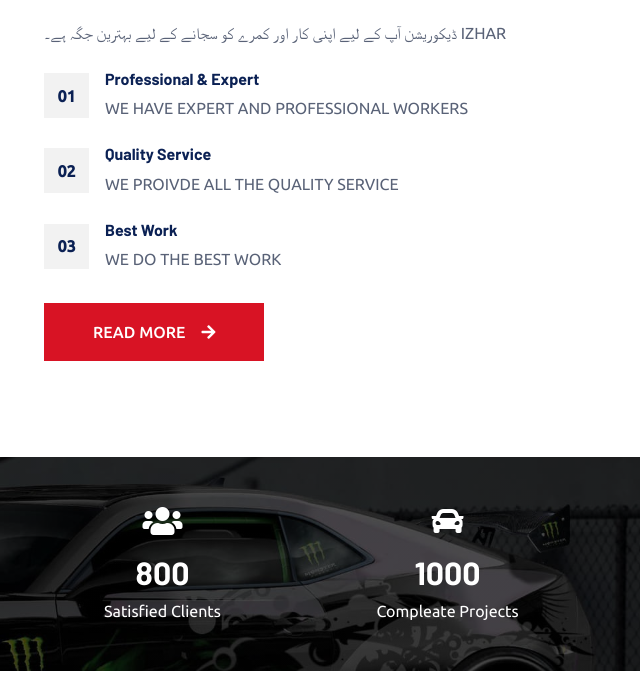
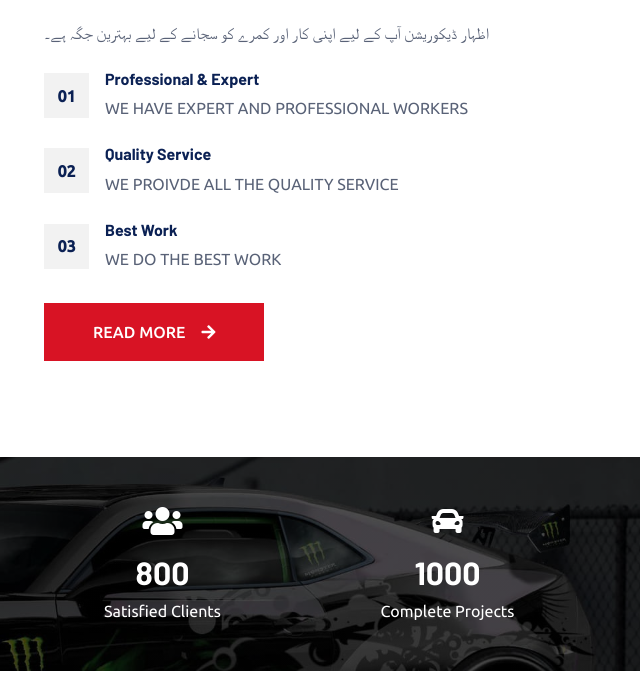
Before and after one commit to izhardecoration/izhardecoration, a plain HTML site: page index.html in a window 1280 px wide. Shown: the part 2075-2748 px from the top of the page, 620-1260 px from the left. Drawn offline with nearby package versions, Linux system fonts and the light colour scheme.

Commit message:
Add files via upload

```diff
--- a/index.html
+++ b/index.html
@@ -93,7 +93,7 @@
                             <div class="row align-items-center justify-content-center justify-content-lg-start">
                                 <div class="col-10 col-lg-7 text-center text-lg-start">
                                     <h6 class="text-white text-uppercase mb-3 animated slideInDown">// CAR DECORATION  //</h6>
-                                    <h1 class="display-3 text-white mb-4 pb-3 animated slideInDown">CAR SERVICE POSHING DECORATION</h1>
+                                    <h1 class="display-3 text-white mb-4 pb-3 animated slideInDown">CAR SERVICE POSHING MODIFICATION</h1>
                                     <a href="" class="btn btn-primary py-3 px-5 animated slideInDown">Learn More<i class="fa fa-arrow-right ms-3"></i></a>
                                 </div>
                                 <div class="col-lg-5 d-none d-lg-flex animated zoomIn">
@@ -201,7 +201,7 @@
                 <div class="col-lg-6">
                     <h6 class="text-primary text-uppercase">// About Us //</h6>
                     <h1 class="mb-4"><span class="text-primary">IZHAR DECORATION</span> Is The Best Place For You To Decorate Your Car And Room</h1>
-                    <p class="mb-4"> ڈیکوریشن آپ کے لیے اپنی کار اور کمرے کو سجانے کے لیے بہترین جگہ ہے۔ IZHAR </p>
+                    <p class="mb-4"> اظہار ڈیکوریشن آپ کے لیے اپنی کار اور کمرے کو سجانے کے لیے بہترین جگہ ہے۔</p>
                     <div class="row g-4 mb-3 pb-3">
                         <div class="col-12 wow fadeIn" data-wow-delay="0.1s">
                             <div class="d-flex">
@@ -267,7 +267,7 @@
                 <div class="col-md-6 col-lg-3 text-center wow fadeIn" data-wow-delay="0.7s">
                     <i class="fa fa-car fa-2x text-white mb-3"></i>
                     <h2 class="text-white mb-2" data-toggle="counter-up">1000</h2>
-                    <p class="text-white mb-0">Compleate Projects</p>
+                    <p class="text-white mb-0">Complete Projects</p>
                 </div>
             </div>
         </div>
```
